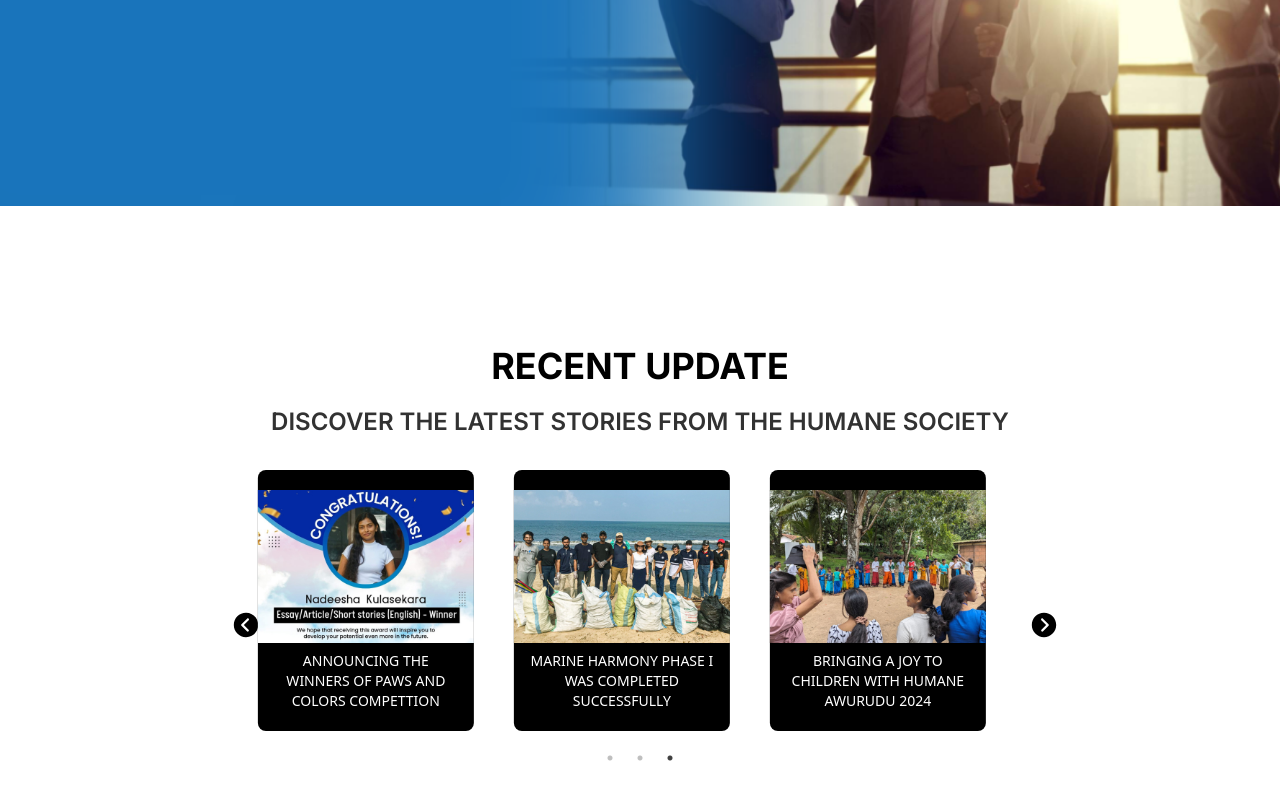
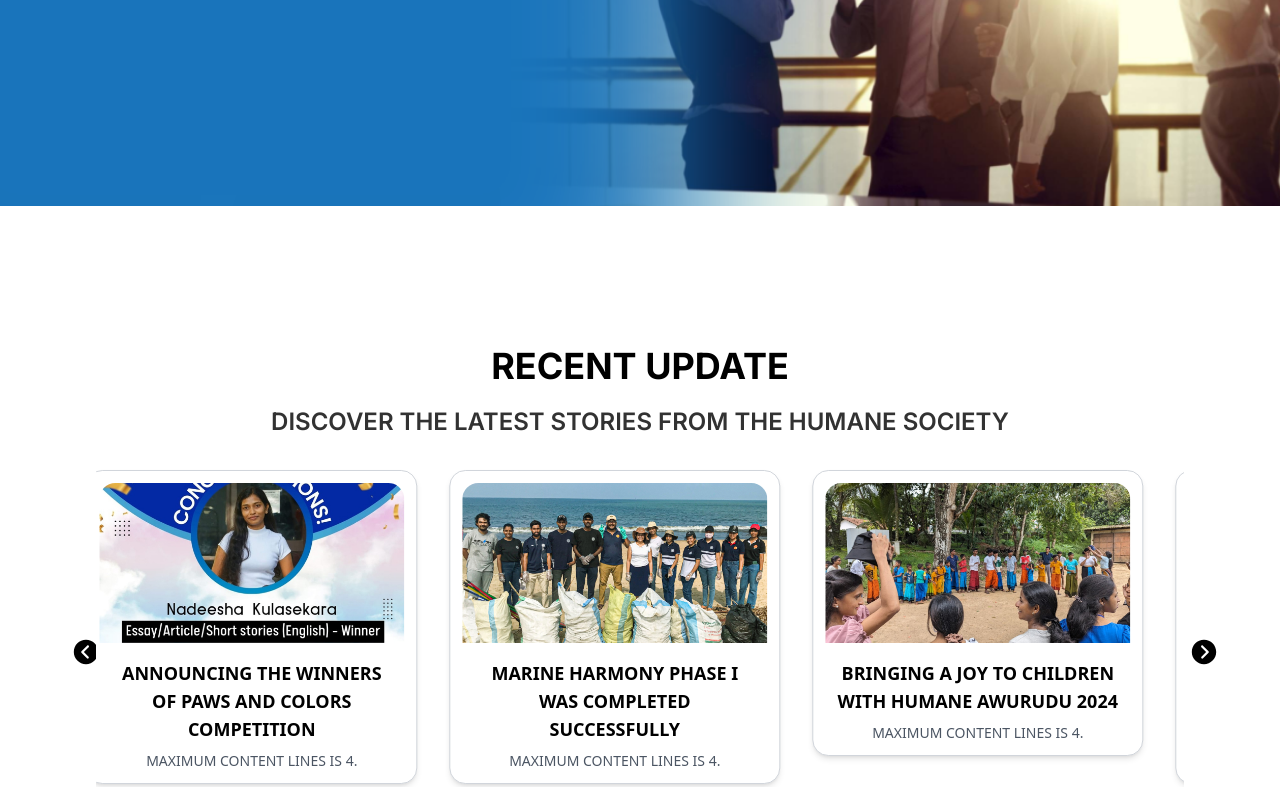
Before and after one commit to PathumUdayanga2002/human-society-web, a React (Vite) app: page /home in a window 1280 px wide. Shown: the part 2000-2787 px from the top of the page. Built offline with nearby package versions, Linux system fonts and the light colour scheme.

Commit message:
news update

```diff
--- a/src/components/AboutUsHome/AboutUsHome.jsx
+++ b/src/components/AboutUsHome/AboutUsHome.jsx
@@ -12,10 +12,10 @@ const AboutUsHome = () => {
                     </div>
                     <div className="md:col-span-2 font-alata px-4">
                         <h2 className="text-green-500 text-3xl font-alata ">VISION</h2>
-                        <p className="uppercase py-4 font-alata">We envision a compassionate community where all the animals are valued and cared for, and undergraduates are empowered for positive change through collaborative projects.</p>
+                        <p className="capitalize py-4 font-alata">We envision a compassionate community where all the animals are valued and cared for, and undergraduates are empowered for positive change through collaborative projects.</p>
 
                         <h2 className="text-green-500 text-3xl py-8 font-alata ">MISSION</h2>
-                        <p className="uppercase py-4 font-alata">The Humane Society of the University of Kelaniya strives to cultivate a kinder environment to the animals and to enhance their lives while enhancing the social skills and of the undergraduates. We achieve this by fostering a community of compassion through educational programmes, vaccination programmes and other animal welfare projects. Our mission extends further as we advocate for community outreach by providing volunteer opportunities in various projects.</p>
+                        <p className="capitalize py-4 font-alata">The Humane Society of the University of Kelaniya strives to cultivate a kinder environment to the animals and to enhance their lives while enhancing the social skills and of the undergraduates. We achieve this by fostering a community of compassion through educational programmes, vaccination programmes and other animal welfare projects. Our mission extends further as we advocate for community outreach by providing volunteer opportunities in various projects.</p>
                     </div>
 
                     <div className="col-span-3 flex justify-center mt-4 lg:mb-[30px] lg:ml-[700px]">
--- a/src/components/DiscoverMore/discovermore.jsx
+++ b/src/components/DiscoverMore/discovermore.jsx
@@ -53,7 +53,7 @@ const DiscoverMore = () => {
   };
 
   return (
-    <div className='bg-blue-500 text-white h-full py-10 flex flex-col justify-center items-center'>
+    <div className='bg-blue-500 text-white h-full py-20 flex flex-col justify-center items-center'>
       <div className='text-center mb-8'>
         <p className='text-4xl md:text-6xl font-bold font-alata'>DISCOVER MORE</p>
         <p className='mt-2 font-alata'>GET THE LATEST NEWS AND MOST URGENT CALLS TO ACTION BY SIGNING UP TO RECEIVE EMAIL ALERTS.</p>
--- a/src/components/News/News.jsx
+++ b/src/components/News/News.jsx
@@ -30,6 +30,7 @@ const News = () => {
       </div>
     );
   };
+
   var settings = {
     dots: true,
     infinite: true,
@@ -47,12 +48,20 @@ const News = () => {
         settings: {
           slidesToShow: 3,
           slidesToScroll: 3,
-          infinite: false,
+          infinite: true,
           dots: true,
         },
       },
       {
-        breakpoint: 600,
+        breakpoint: 768, // tablets
+        settings: {
+          slidesToShow: 2,
+          slidesToScroll: 2,
+          initialSlide: 1,
+        },
+      },
+      {
+        breakpoint: 600, // large phones
         settings: {
           slidesToShow: 2,
           slidesToScroll: 2,
@@ -60,44 +69,51 @@ const News = () => {
         },
       },
       {
-        breakpoint: 550,
+        breakpoint: 480, // small phones
         settings: {
           slidesToShow: 1,
           slidesToScroll: 1,
-          initialSlide: 1,
-        },
-      },
-      {
-        breakpoint: 480,
-        settings: {
-          slidesToShow: 1,
-          slidesToScroll: 1,
-          initialSlide: 1,
         },
       },
     ],
   };
+
   return (
-    <div id='news' className=" bg-white py-10 font-poppins mb-5 mt-[100px]">{/*link update */}
+    <div id="news" className="bg-white py-10 font-poppins mb-5 mt-[100px]">
       <div className="flex flex-col items-center justify-center mb-5">
         <div>
-          <h1 className=" font-inter text-3xl font-bold md:text-4xl">RECENT UPDATE</h1>
+          <h1 className="text-2xl sm:text-3xl md:text-4xl font-bold font-inter">
+            RECENT UPDATE
+          </h1>
         </div>
-        <p className=" text-xl opacity-80 md:text-2xl font-semibold font-inter mt-5 text-center md:text-center">
+        <p className="text-lg sm:text-xl md:text-2xl opacity-80 font-semibold font-inter mt-5 text-center">
           DISCOVER THE LATEST STORIES FROM THE HUMANE SOCIETY
         </p>
       </div>
-      <div className=" font-poppins w-3/5 m-auto ">
-        <div className=" slider-container ">
+
+      <div className="w-full px-12 sm:px-12 md:px-10 lg:px-20 xl:px-24">
+        <div className="slider-container">
           <Slider {...settings}>
             {data.map((d) => (
-              <div className=" flex flex-col px-5 py-3 justify-center items-center ">
-                <div className=" bg-black py-5 rounded-lg ">
+              <div
+                key={d.caption}
+                className="flex flex-col px-4 py-3 justify-center items-center"
+              >
+                <div className="bg-white p-3 rounded-2xl border border-gray-300 shadow-md hover:bg-gray-200">
                   <div>
-                    <img src={d.img} alt="image" />
+                    <img
+                      src={d.img}
+                      alt={d.caption}
+                      className="w-full h-40 object-cover rounded-t-2xl"
+                    />
                   </div>
                   <div>
-                    <p className=" px-3 text-center text-sm mt-2 text-white">
+                    <p className="px-3 py-2 font-bold text-center text-sm sm:text-lg mt-2 text-black">
+                      {d.caption}
+                    </p>
+                  </div>
+                  <div>
+                    <p className="px-4 text-center text-sm text-gray-600">
                       {d.review}
                     </p>
                   </div>
@@ -106,18 +122,12 @@ const News = () => {
             ))}
           </Slider>
         </div>
-        <div className="flex items-end justify-end mt-10 gap-4 flex-row">
-          <div className="flex justify-center items-center flex-row gap-4">
-            <Link to="/newspage"><div className=" font-inter text-sm md:text-xl">CLICK FOR MORE</div>{/* link update.linked to the News page */}
-            <a href="/moreNews">
-              <button className=" cursor-pointer border-none text-2xl  ">
-                <div className=" md:text-3xl mt-2 ">
-                  <IoArrowForwardCircleOutline />
-                </div>
-              </button>
-            </a>
-            </Link>
-          </div>
+
+        <div className="flex items-end justify-end mt-10">
+          <Link to="/newspage" className="flex items-center gap-2">
+            <span className="font-inter text-sm md:text-xl">CLICK FOR MORE</span>
+            <IoArrowForwardCircleOutline className="text-2xl md:text-3xl" />
+          </Link>
         </div>
       </div>
     </div>
@@ -127,17 +137,19 @@ const News = () => {
 const data = [
   {
     img: `/nnews1.jpg`,
-    review: ` BRINGING A JOY TO CHILDREN WITH HUMANE AWURUDU 2024`,
+    caption: "BRINGING A JOY TO CHILDREN WITH HUMANE AWURUDU 2024",
+    review: `MAXIMUM CONTENT LINES IS 4.`,
   },
   {
     img: `/nnews2.jpg`,
-    review: ` ANNOUNCING THE WINNERS OF PAWS AND COLORS COMPETTION`,
+    caption: "ANNOUNCING THE WINNERS OF PAWS AND COLORS COMPETITION",
+    review: `MAXIMUM CONTENT LINES IS 4.`,
   },
   {
     img: `/nnews3.jpg`,
-    review: ` MARINE HARMONY PHASE I WAS COMPLETED SUCCESSFULLY`,
+    caption: `MARINE HARMONY PHASE I WAS COMPLETED SUCCESSFULLY`,
+    review: `MAXIMUM CONTENT LINES IS 4.`,
   },
-
 ];
 
 export default News;
```
